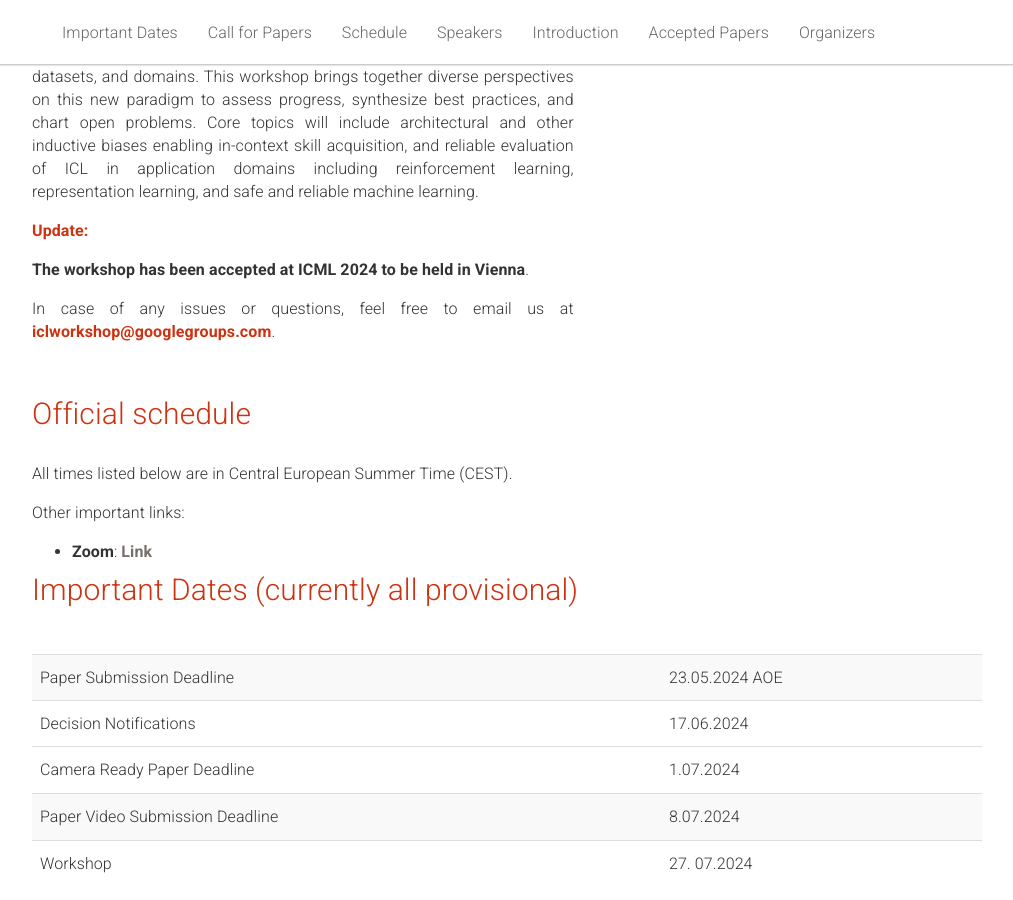
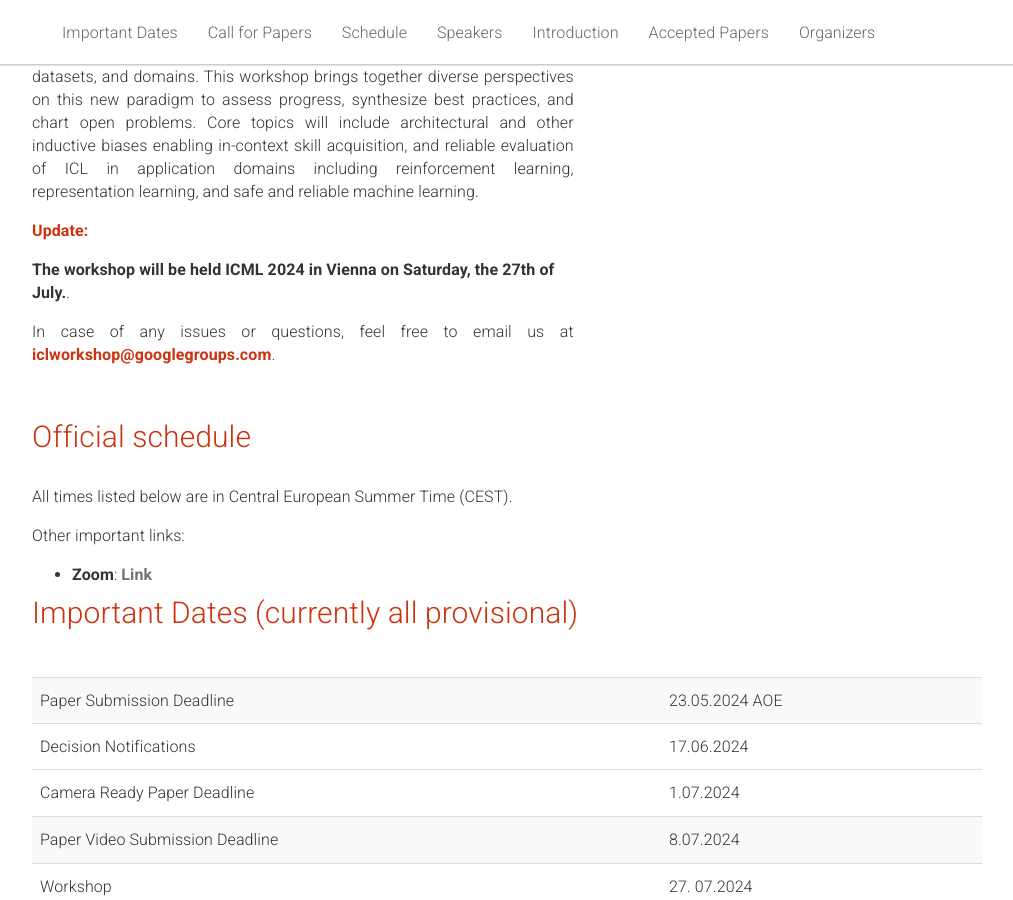
Before and after one commit to iclworkshop/iclworkshop.github.io, a Jekyll site: the page built from _pages/home.md, in a window 1280 px wide and 900 px high, scrolled down 419 px. Shown: the whole window, without its empty margins (133-1146 px from the left). Built offline with Jekyll 4.4.1, drawn with Linux system fonts in a browser that asks for light colours.

Commit message:
Update home.md

```diff
--- a/_pages/home.md
+++ b/_pages/home.md
@@ -21,7 +21,7 @@ acknowledgements: ""
 In-context learning (ICL) is an emerging capability of large-scale models, including large language models (LLMs) like GPT-3, to acquire new capabilities directly from the context of an input example without separate training or fine-tuning, enabling these models to adapt rapidly to new tasks, datasets, and domains. This workshop brings together diverse perspectives on this new paradigm to assess progress, synthesize best practices, and chart open problems. Core topics will include architectural and other inductive biases enabling in-context skill acquisition, and reliable evaluation of ICL in application domains including reinforcement learning, representation learning, and safe and reliable machine learning.
     </p>
     <p>
-    <p style="color:#c31;"><b>Update:</b></p> <b>The workshop has been accepted at ICML 2024 to be held in Vienna</b>.
+    <p style="color:#c31;"><b>Update:</b></p> <b>The workshop will be held ICML 2024 in Vienna on Saturday, the 27th of July.</b>.
        </p>
     <p>
       In case of any issues or questions, feel free to email us at <a href="mailto:iclworkshop@googlegroups.com" class="red">iclworkshop@googlegroups.com</a>.
```
